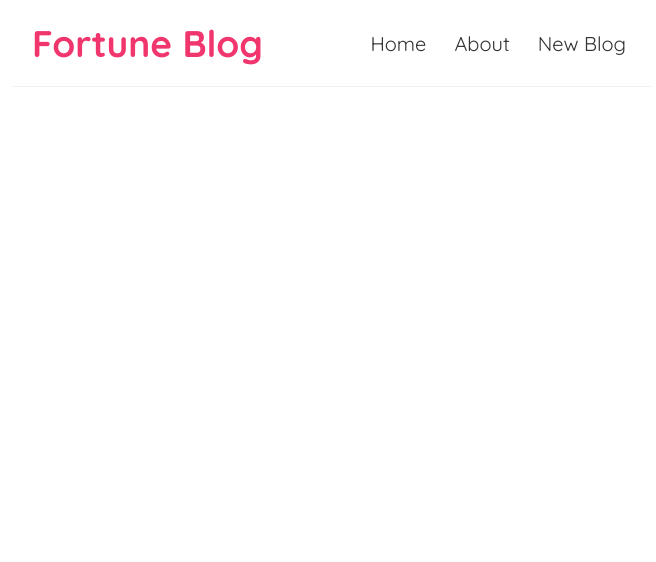
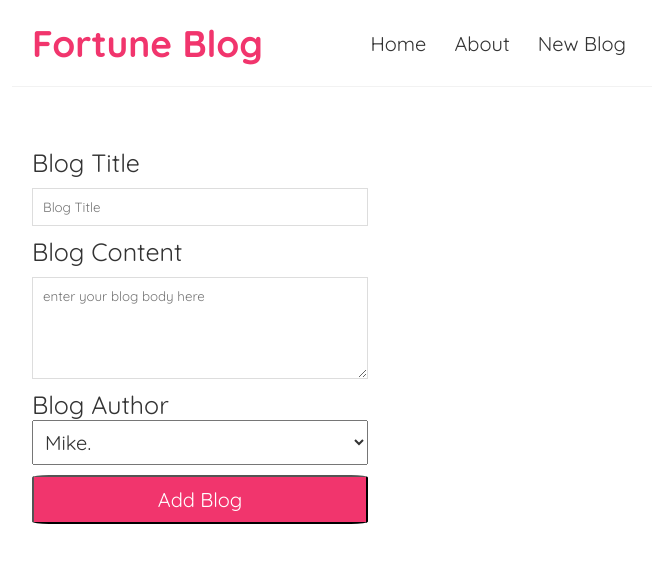
Before and after one commit to fortuneonyeka/React-blog, a React (Create React App) app: page /newblog in a window 1280 px wide. Shown: the top 562 px of the page, without its empty margins (308-964 px from the left). Built offline with nearby package versions, Linux system fonts and the light colour scheme; the HTML template or start-up script is replaced by a standard one.

Commit message:
add POST method

```diff
--- a/src/components/NewBlog.jsx
+++ b/src/components/NewBlog.jsx
@@ -1,10 +1,69 @@
 import React from 'react'
 import { useState } from "react"
+import { useNavigate } from "react-router-dom";
+
 
 function NewBlog() {
+  const [title, setTitle] = useState("");
+  const [body, setBody] = useState("");
+  const [author, setAuthor] = useState("Mike");
+  const [isPending, setIspending] = useState(false)
+ const navigate = useNavigate();
+
+
+  const handleSubmit = (e) => {
+    e.preventDefault();
+    const blog = { title, body, author };
+
+    setIspending(true)
+
+    const requestOptions = {
+      method: "POST",
+      headers: { "Content-Type": "application/json" },
+      body: JSON.stringify(blog),
+    };
+
+    fetch("http://localhost:3000/blogs", requestOptions)
+    .then(() => {
+      setIspending(false)
+       navigate("/");
+    })
+
+  };
 
   return (
-    <div></div>
+    <form onSubmit={handleSubmit}>
+      <label className="label">Blog Title</label>
+      <input
+        type="text"
+        value={title}
+        onChange={(e) => setTitle(e.target.value)}
+        placeholder="Blog Title"
+        className="blog-title"
+        required
+      />
+      <label className="label">Blog Content</label>
+      <textarea
+        value={body}
+        onChange={(e) => setBody(e.target.value)}
+        id="blog-content"
+        maxLength="200"
+        minLength="10"
+        rows="5"
+        required
+        placeholder="enter your blog body here"
+      ></textarea>
+
+      <label className="label">Blog Author</label>
+      <select value={author} onChange={(e) => setAuthor(e.target.value)}>
+        <option value="Mike">Mike.</option>
+        <option value="Yoshi">Yoshi.</option>
+        <option value="Fortune">Fortune.</option>
+      </select>
+
+      { !isPending && <button className="btn">Add Blog</button> }
+      { isPending && <button disabled className="btn"> Adding Blog....</button> }
+    </form>
   );
 }
 
```
